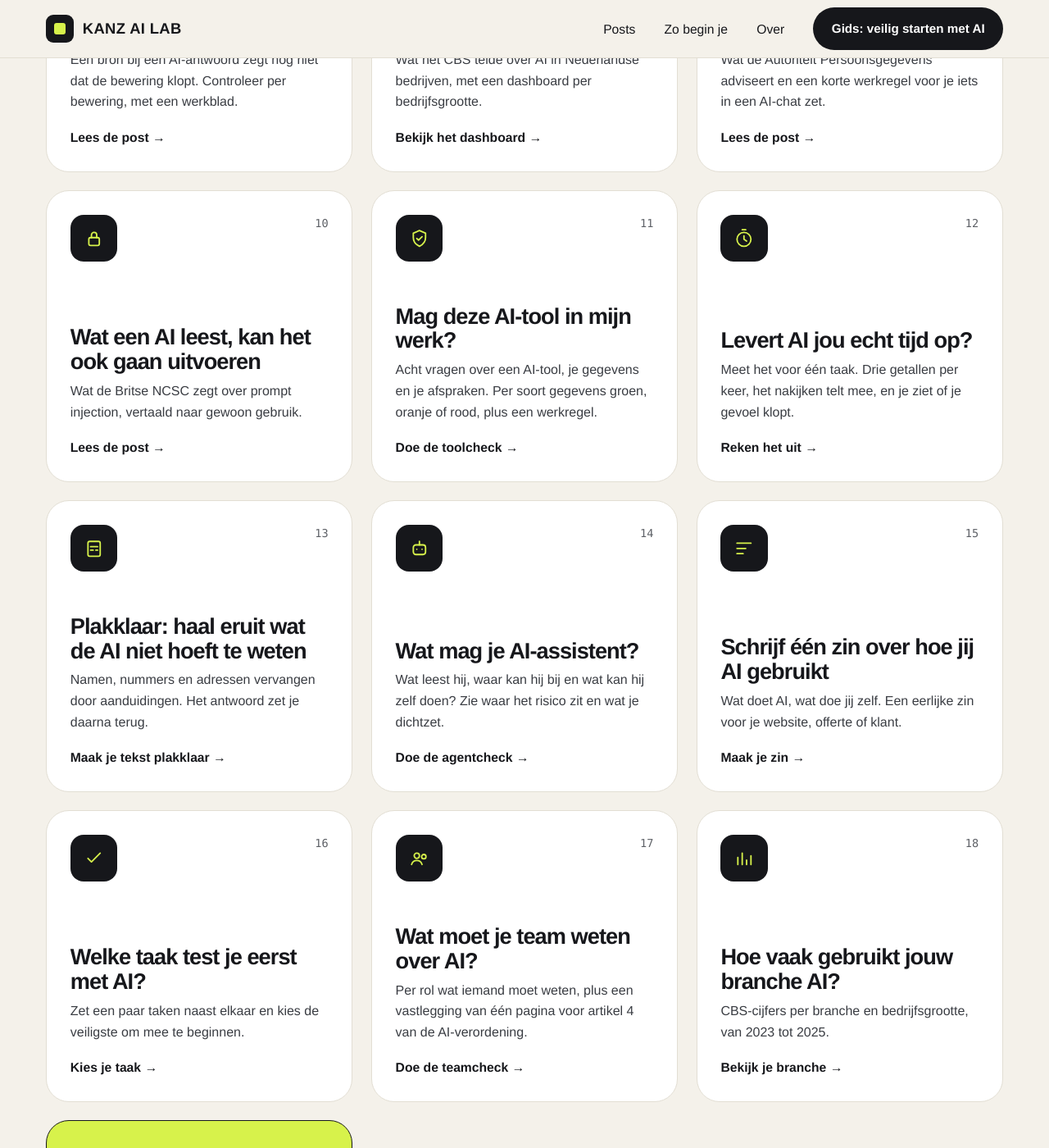
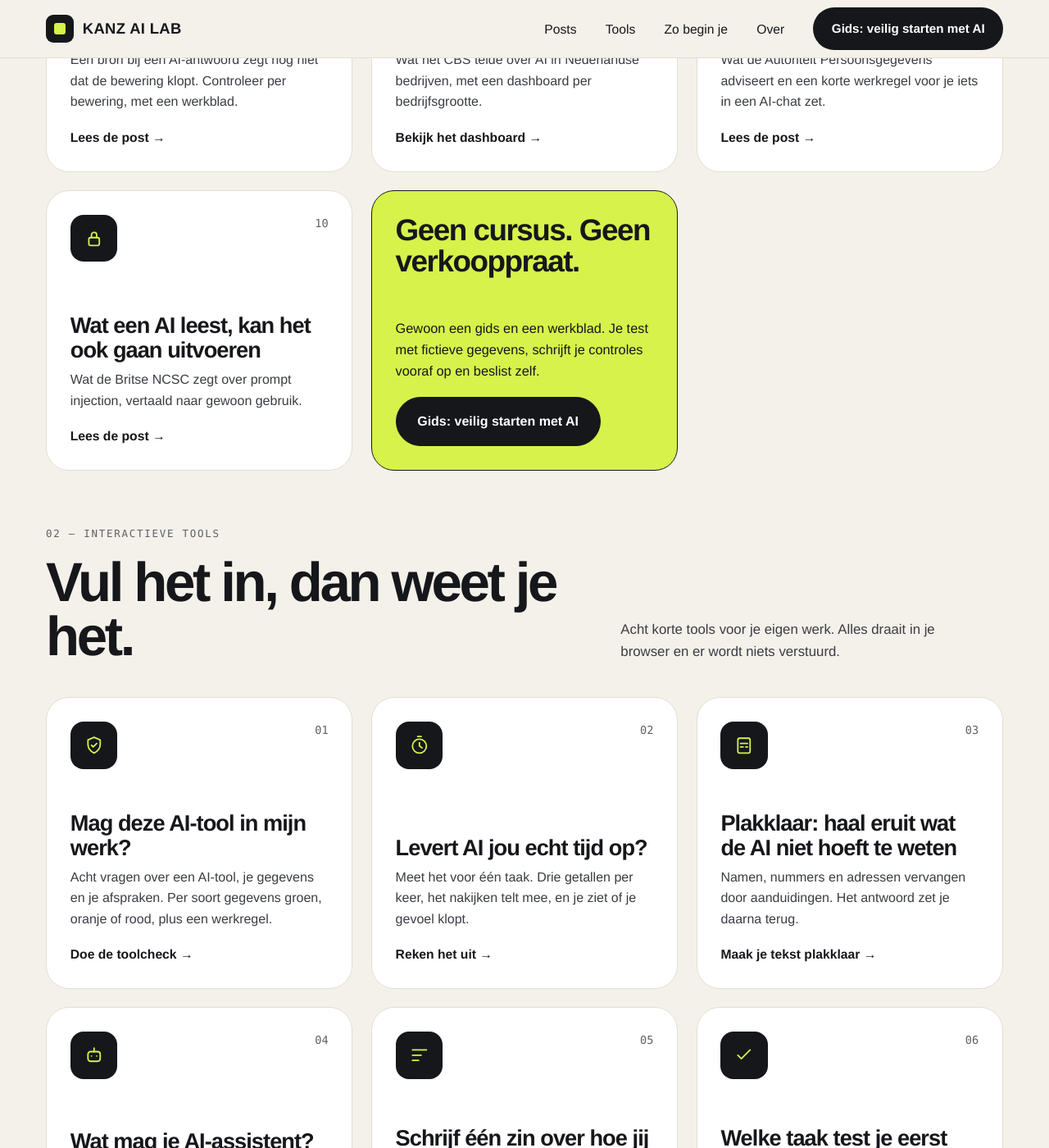
Before and after one commit to kanz-ai-lab-nl/kanz-ai-lab-nl.github.io, a Jekyll site: the page index.html, which Jekyll copies as it is, in a window 1280 px wide and 1400 px high, scrolled down 2223 px. Shown: the whole window at 82% size. Built offline with Jekyll 4.4.1, drawn with Linux system fonts in a browser that asks for light colours; some of the changed text lies outside the part shown.

Commit message:
Homepage: tools in een eigen sectie, link Tools in het menu
Co-Authored-By: Claude Opus 5.5 <noreply@anthropic.com>
Claude-Session: https://claude.ai/code/session_01UNm52LhuQTshwPMNAzAFY1

```diff
--- a/index.html
+++ b/index.html
@@ -5,7 +5,7 @@
 <meta property="og:title" content="KANZ AI Lab: veilig en nuchter starten met AI"><meta property="og:description" content="Gratis, praktische AI-gidsen voor Nederlandse zzp'ers en kleine bedrijven."><meta property="og:type" content="website"><meta property="og:locale" content="nl_NL"><meta property="og:site_name" content="KANZ AI Lab"><meta property="og:url" content="https://kanz-ai-lab-nl.github.io/"><meta property="og:image" content="https://kanz-ai-lab-nl.github.io/img/cover-gids.png"><meta property="og:image:width" content="1600"><meta property="og:image:height" content="900"><meta name="twitter:card" content="summary_large_image">
 <link rel="icon" href="/favicon.ico"><link rel="stylesheet" href="/assets/kanz.css"><link rel="stylesheet" href="/assets/home.css"></head>
 <body class="home">
-<header class="top"><div class="w"><a class="brand" href="/"><i></i>KANZ AI Lab</a><div class="menu"><nav aria-label="Menu"><a href="/#posts">Posts</a><a href="/#aanbod">Zo begin je</a><a href="/#over">Over</a></nav><a class="cta" href="/gids/">Gids: veilig starten met AI</a></div><details class="mm"><summary>Menu</summary><div class="mi"><nav aria-label="Menu"><a href="/#posts">Posts</a><a href="/#aanbod">Zo begin je</a><a href="/#over">Over</a></nav><a class="cta" href="/gids/">Gids: veilig starten met AI</a></div></details></div></header>
+<header class="top"><div class="w"><a class="brand" href="/"><i></i>KANZ AI Lab</a><div class="menu"><nav aria-label="Menu"><a href="/#posts">Posts</a><a href="/#tools">Tools</a><a href="/#aanbod">Zo begin je</a><a href="/#over">Over</a></nav><a class="cta" href="/gids/">Gids: veilig starten met AI</a></div><details class="mm"><summary>Menu</summary><div class="mi"><nav aria-label="Menu"><a href="/#posts">Posts</a><a href="/#tools">Tools</a><a href="/#aanbod">Zo begin je</a><a href="/#over">Over</a></nav><a class="cta" href="/gids/">Gids: veilig starten met AI</a></div></details></div></header>
 <div class="hero" id="top"><div class="w">
 <div><p class="mono kick">AI-gidsen voor zzp'ers</p><h1>Veilig en nuchter starten met AI.</h1><p class="lead">Korte gidsen en werkbladen voor kleine ondernemers. Eén taak, eigen controles, geen verkooppraat.</p>
 <div class="acts"><a class="b1" href="/gids/">Gids: veilig starten met AI &rarr;</a><a class="b2" href="#posts">Bekijk de posts</a></div></div>
@@ -29,28 +29,31 @@
 <a class="card" href="/ai-bedrijfsgrootte/"><div class="ct"><span class="ico"><svg viewBox="0 0 24 24" aria-hidden="true"><path d="M5 20V12M11 20V8M17 20V4"/></svg></span><span>08</span></div><h3>AI-gebruik verschilt per bedrijfsgrootte</h3><p>Wat het CBS telde over AI in Nederlandse bedrijven, met een dashboard per bedrijfsgrootte.</p><span class="go">Bekijk het dashboard &rarr;</span></a>
 <a class="card" href="/voor-je-plakt/"><div class="ct"><span class="ico"><svg viewBox="0 0 24 24" aria-hidden="true"><rect x="5" y="4" width="14" height="17" rx="2"/><path d="M9 4h6v3H9zM9 12h6"/></svg></span><span>09</span></div><h3>Voor je plakt: kan dit ook zonder persoonsgegevens?</h3><p>Wat de Autoriteit Persoonsgegevens adviseert en een korte werkregel voor je iets in een AI-chat zet.</p><span class="go">Lees de post &rarr;</span></a>
 <a class="card" href="/ai-leest-uitvoeren/"><div class="ct"><span class="ico"><svg viewBox="0 0 24 24" aria-hidden="true"><rect x="6" y="11" width="12" height="9" rx="2"/><path d="M9 11V8a3 3 0 0 1 6 0v3"/></svg></span><span>10</span></div><h3>Wat een AI leest, kan het ook gaan uitvoeren</h3><p>Wat de Britse NCSC zegt over prompt injection, vertaald naar gewoon gebruik.</p><span class="go">Lees de post &rarr;</span></a>
-<a class="card" href="/toolcheck/"><div class="ct"><span class="ico"><svg viewBox="0 0 24 24" aria-hidden="true"><path d="M12 3l7 3v5c0 4.5-3 8-7 10-4-2-7-5.5-7-10V6z"/><path d="M9 12l2 2 4-4"/></svg></span><span>11</span></div><h3>Mag deze AI-tool in mijn werk?</h3><p>Acht vragen over een AI-tool, je gegevens en je afspraken. Per soort gegevens groen, oranje of rood, plus een werkregel.</p><span class="go">Doe de toolcheck &rarr;</span></a>
-<a class="card" href="/tijdwinst-rekenaar/"><div class="ct"><span class="ico"><svg viewBox="0 0 24 24" aria-hidden="true"><circle cx="12" cy="13" r="8"/><path d="M12 9v4l3 2M10 2h4"/></svg></span><span>12</span></div><h3>Levert AI jou echt tijd op?</h3><p>Meet het voor één taak. Drie getallen per keer, het nakijken telt mee, en je ziet of je gevoel klopt.</p><span class="go">Reken het uit &rarr;</span></a>
-<a class="card" href="/plakklaar/"><div class="ct"><span class="ico"><svg viewBox="0 0 24 24" aria-hidden="true"><rect x="5" y="4" width="14" height="17" rx="2"/><path d="M8 10h8M8 14h3M14 14h2"/></svg></span><span>13</span></div><h3>Plakklaar: haal eruit wat de AI niet hoeft te weten</h3><p>Namen, nummers en adressen vervangen door aanduidingen. Het antwoord zet je daarna terug.</p><span class="go">Maak je tekst plakklaar &rarr;</span></a>
-<a class="card" href="/agentcheck/"><div class="ct"><span class="ico"><svg viewBox="0 0 24 24" aria-hidden="true"><rect x="5" y="8" width="14" height="11" rx="3"/><path d="M12 4v4M9 13h.01M15 13h.01"/></svg></span><span>14</span></div><h3>Wat mag je AI-assistent?</h3><p>Wat leest hij, waar kan hij bij en wat kan hij zelf doen? Zie waar het risico zit en wat je dichtzet.</p><span class="go">Doe de agentcheck &rarr;</span></a>
-<a class="card" href="/gebruikszin/"><div class="ct"><span class="ico"><svg viewBox="0 0 24 24" aria-hidden="true"><path d="M4 6h16M4 12h10M4 18h7"/></svg></span><span>15</span></div><h3>Schrijf één zin over hoe jij AI gebruikt</h3><p>Wat doet AI, wat doe jij zelf. Een eerlijke zin voor je website, offerte of klant.</p><span class="go">Maak je zin &rarr;</span></a>
-<a class="card" href="/taakkiezer/"><div class="ct"><span class="ico"><svg viewBox="0 0 24 24" aria-hidden="true"><path d="M5 12l4 4 10-10"/></svg></span><span>16</span></div><h3>Welke taak test je eerst met AI?</h3><p>Zet een paar taken naast elkaar en kies de veiligste om mee te beginnen.</p><span class="go">Kies je taak &rarr;</span></a>
-<a class="card" href="/teamcheck/"><div class="ct"><span class="ico"><svg viewBox="0 0 24 24" aria-hidden="true"><circle cx="9" cy="9" r="3"/><circle cx="17" cy="10" r="2.5"/><path d="M3 19c1-3 3.5-4.5 6-4.5s5 1.5 6 4.5"/></svg></span><span>17</span></div><h3>Wat moet je team weten over AI?</h3><p>Per rol wat iemand moet weten, plus een vastlegging van één pagina voor artikel 4 van de AI-verordening.</p><span class="go">Doe de teamcheck &rarr;</span></a>
-<a class="card" href="/ai-per-branche/"><div class="ct"><span class="ico"><svg viewBox="0 0 24 24" aria-hidden="true"><path d="M5 19V11M10 19V6M15 19v-5M20 19V9"/></svg></span><span>18</span></div><h3>Hoe vaak gebruikt jouw branche AI?</h3><p>CBS-cijfers per branche en bedrijfsgrootte, van 2023 tot 2025.</p><span class="go">Bekijk je branche &rarr;</span></a>
 <div class="lime" style="grid-column:auto"><h3>Geen cursus. Geen verkooppraat.</h3><p>Gewoon een gids en een werkblad. Je test met fictieve gegevens, schrijft je controles vooraf op en beslist zelf.</p><a class="btn" href="/gids/">Gids: veilig starten met AI</a></div>
 </div></section>
-<section class="s" id="aanbod"><span id="alle-onderdelen"></span><div class="sh"><div><span class="mono">02 &mdash; Zo begin je</span><h2>Van één taak naar een eerlijk cijfer.</h2></div><p>Drie stappen, in je eigen tempo.</p></div>
+<section class="s" id="tools"><div class="sh"><div><span class="mono">02 &mdash; Interactieve tools</span><h2>Vul het in, dan weet je het.</h2></div><p>Acht korte tools voor je eigen werk. Alles draait in je browser en er wordt niets verstuurd.</p></div>
+<div class="grid">
+<a class="card" href="/toolcheck/"><div class="ct"><span class="ico"><svg viewBox="0 0 24 24" aria-hidden="true"><path d="M12 3l7 3v5c0 4.5-3 8-7 10-4-2-7-5.5-7-10V6z"/><path d="M9 12l2 2 4-4"/></svg></span><span>01</span></div><h3>Mag deze AI-tool in mijn werk?</h3><p>Acht vragen over een AI-tool, je gegevens en je afspraken. Per soort gegevens groen, oranje of rood, plus een werkregel.</p><span class="go">Doe de toolcheck &rarr;</span></a>
+<a class="card" href="/tijdwinst-rekenaar/"><div class="ct"><span class="ico"><svg viewBox="0 0 24 24" aria-hidden="true"><circle cx="12" cy="13" r="8"/><path d="M12 9v4l3 2M10 2h4"/></svg></span><span>02</span></div><h3>Levert AI jou echt tijd op?</h3><p>Meet het voor één taak. Drie getallen per keer, het nakijken telt mee, en je ziet of je gevoel klopt.</p><span class="go">Reken het uit &rarr;</span></a>
+<a class="card" href="/plakklaar/"><div class="ct"><span class="ico"><svg viewBox="0 0 24 24" aria-hidden="true"><rect x="5" y="4" width="14" height="17" rx="2"/><path d="M8 10h8M8 14h3M14 14h2"/></svg></span><span>03</span></div><h3>Plakklaar: haal eruit wat de AI niet hoeft te weten</h3><p>Namen, nummers en adressen vervangen door aanduidingen. Het antwoord zet je daarna terug.</p><span class="go">Maak je tekst plakklaar &rarr;</span></a>
+<a class="card" href="/agentcheck/"><div class="ct"><span class="ico"><svg viewBox="0 0 24 24" aria-hidden="true"><rect x="5" y="8" width="14" height="11" rx="3"/><path d="M12 4v4M9 13h.01M15 13h.01"/></svg></span><span>04</span></div><h3>Wat mag je AI-assistent?</h3><p>Wat leest hij, waar kan hij bij en wat kan hij zelf doen? Zie waar het risico zit en wat je dichtzet.</p><span class="go">Doe de agentcheck &rarr;</span></a>
+<a class="card" href="/gebruikszin/"><div class="ct"><span class="ico"><svg viewBox="0 0 24 24" aria-hidden="true"><path d="M4 6h16M4 12h10M4 18h7"/></svg></span><span>05</span></div><h3>Schrijf één zin over hoe jij AI gebruikt</h3><p>Wat doet AI, wat doe jij zelf. Een eerlijke zin voor je website, offerte of klant.</p><span class="go">Maak je zin &rarr;</span></a>
+<a class="card" href="/taakkiezer/"><div class="ct"><span class="ico"><svg viewBox="0 0 24 24" aria-hidden="true"><path d="M5 12l4 4 10-10"/></svg></span><span>06</span></div><h3>Welke taak test je eerst met AI?</h3><p>Zet een paar taken naast elkaar en kies de veiligste om mee te beginnen.</p><span class="go">Kies je taak &rarr;</span></a>
+<a class="card" href="/teamcheck/"><div class="ct"><span class="ico"><svg viewBox="0 0 24 24" aria-hidden="true"><circle cx="9" cy="9" r="3"/><circle cx="17" cy="10" r="2.5"/><path d="M3 19c1-3 3.5-4.5 6-4.5s5 1.5 6 4.5"/></svg></span><span>07</span></div><h3>Wat moet je team weten over AI?</h3><p>Per rol wat iemand moet weten, plus een vastlegging van één pagina voor artikel 4 van de AI-verordening.</p><span class="go">Doe de teamcheck &rarr;</span></a>
+<a class="card" href="/ai-per-branche/"><div class="ct"><span class="ico"><svg viewBox="0 0 24 24" aria-hidden="true"><path d="M5 19V11M10 19V6M15 19v-5M20 19V9"/></svg></span><span>08</span></div><h3>Hoe vaak gebruikt jouw branche AI?</h3><p>CBS-cijfers per branche en bedrijfsgrootte, van 2023 tot 2025.</p><span class="go">Bekijk je branche &rarr;</span></a>
+</div></section>
+<section class="s" id="aanbod"><span id="alle-onderdelen"></span><div class="sh"><div><span class="mono">03 &mdash; Zo begin je</span><h2>Van één taak naar een eerlijk cijfer.</h2></div><p>Drie stappen, in je eigen tempo.</p></div>
 <div class="steps">
 <div><span class="mono">Stap 01</span><h3>Lees de gids</h3><p>Welke taak past, wat je niet invoert, hoe je de uitkomst controleert.</p><a href="/gids/">Naar de gids &rarr;</a></div>
 <div><span class="mono">Stap 02</span><h3>Maak een mini-proef</h3><p>Vul Taakkaart 01 in voor één taak die jij elke week doet.</p><a href="/taakkaarten/veilige-mini-proef/">Naar Taakkaart 01 &rarr;</a></div>
 <div><span class="mono">Stap 03</span><h3>Houd een proefdagboek bij</h3><p>Log wat het kost en oplevert, zodat je met cijfers kunt beslissen.</p><a href="/proefdagboek/proefdagboek.html">Naar het Proefdagboek &rarr;</a></div>
 </div></section>
-<section class="s" id="over"><div class="dark"><div><span class="mono">03 &mdash; Over het lab</span><h2>Open, praktisch, nuchter.</h2><p>KANZ AI Lab maakt gratis gidsen en hulpmiddelen over AI voor kleine ondernemers in Nederland. Een AI-agent schrijft en bouwt alles, onder menselijk toezicht. Fout gezien? Mail naar <a href="mailto:info@klaarwijs.nl">info@klaarwijs.nl</a>. De tekst is vrij te gebruiken onder CC BY 4.0, de code onder MIT. Geen cookies, geen tracking.</p><a class="btn" href="/proefdagboek/">Bekijk het proefdagboek</a></div>
+<section class="s" id="over"><div class="dark"><div><span class="mono">04 &mdash; Over het lab</span><h2>Open, praktisch, nuchter.</h2><p>KANZ AI Lab maakt gratis gidsen en hulpmiddelen over AI voor kleine ondernemers in Nederland. Een AI-agent schrijft en bouwt alles, onder menselijk toezicht. Fout gezien? Mail naar <a href="mailto:info@klaarwijs.nl">info@klaarwijs.nl</a>. De tekst is vrij te gebruiken onder CC BY 4.0, de code onder MIT. Geen cookies, geen tracking.</p><a class="btn" href="/proefdagboek/">Bekijk het proefdagboek</a></div>
 <div class="tilep"><img src="/img/cover-taakkaart.png" width="1600" height="900" alt="Twee mensen naast een bord met drie stappen." loading="lazy"></div></div></section>
-<section class="s" id="nieuwste"><div class="sh"><div><span class="mono">04 &mdash; Nieuwste posts</span><h2>Vier nieuwe posts.</h2></div><a class="more" href="/bron-bewijs/">Begin met de eerste &rarr;</a></div>
+<section class="s" id="nieuwste"><div class="sh"><div><span class="mono">05 &mdash; Nieuwste posts</span><h2>Vier nieuwe posts.</h2></div><a class="more" href="/bron-bewijs/">Begin met de eerste &rarr;</a></div>
 <style>.ex.new4{grid-template-columns:repeat(2,1fr)}.ex .t svg{display:block;width:100%;height:auto;border-radius:14px}@media(max-width:860px){.ex.new4{grid-template-columns:1fr}}</style>
 <div class="ex new4"><a href="/bron-bewijs/"><div class="t"><img src="/img/bron-fig1.png" width="1600" height="900" loading="lazy" alt=""></div><span class="pill">Interactief</span><h3>Een bron erbij is nog geen bewijs</h3><span class="mono">Controleer per bewering, met een werkblad</span></a><a href="/ai-bedrijfsgrootte/"><div class="t"><img src="/img/cbs-fig1.png" width="1600" height="900" loading="lazy" alt=""></div><span class="pill">Interactief</span><h3>AI-gebruik verschilt per bedrijfsgrootte</h3><span class="mono">CBS-cijfers met een dashboard</span></a><a href="/voor-je-plakt/"><div class="t"><img src="/img/plakken-fig1.png" width="1600" height="900" loading="lazy" alt=""></div><span class="pill">Praktisch</span><h3>Voor je plakt: kan het zonder persoonsgegevens?</h3><span class="mono">Een werkregel in drie stappen</span></a><a href="/ai-leest-uitvoeren/"><div class="t"><img src="/img/leest-fig1.png" width="1600" height="900" loading="lazy" alt=""></div><span class="pill">Praktisch</span><h3>Wat een AI leest, kan het ook uitvoeren</h3><span class="mono">Wat de NCSC zegt over prompt injection</span></a></div></section>
-<section class="s last" id="begin"><div class="start"><div><span class="mono">05 &mdash; Begin hier</span><h2>Begin met één taak.</h2><p>Kies iets kleins dat je vaak doet en dat je kunt terugdraaien. De rest volgt.</p></div>
+<section class="s last" id="begin"><div class="start"><div><span class="mono">06 &mdash; Begin hier</span><h2>Begin met één taak.</h2><p>Kies iets kleins dat je vaak doet en dat je kunt terugdraaien. De rest volgt.</p></div>
 <div class="sheet2"><a href="/gids/"><i>1</i><span>Lees de gids</span><b>&rarr;</b></a><a href="/taakkaarten/veilige-mini-proef/"><i>2</i><span>Maak een mini-proef</span><b>&rarr;</b></a><a href="/proefdagboek/proefdagboek.html"><i>3</i><span>Houd een proefdagboek bij</span><b>&rarr;</b></a></div></div></section>
 </main>
 <footer class="site"><div class="w">KANZ AI Lab</div></footer>
```
